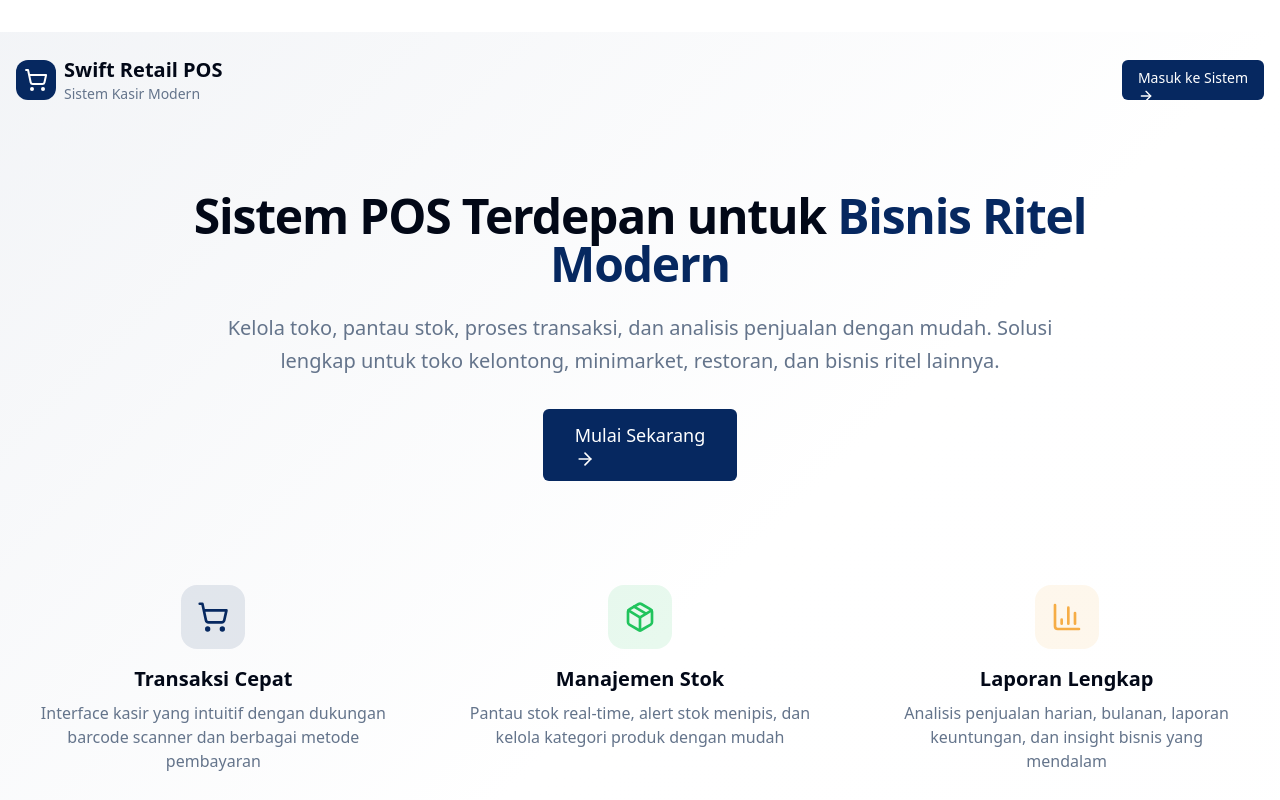
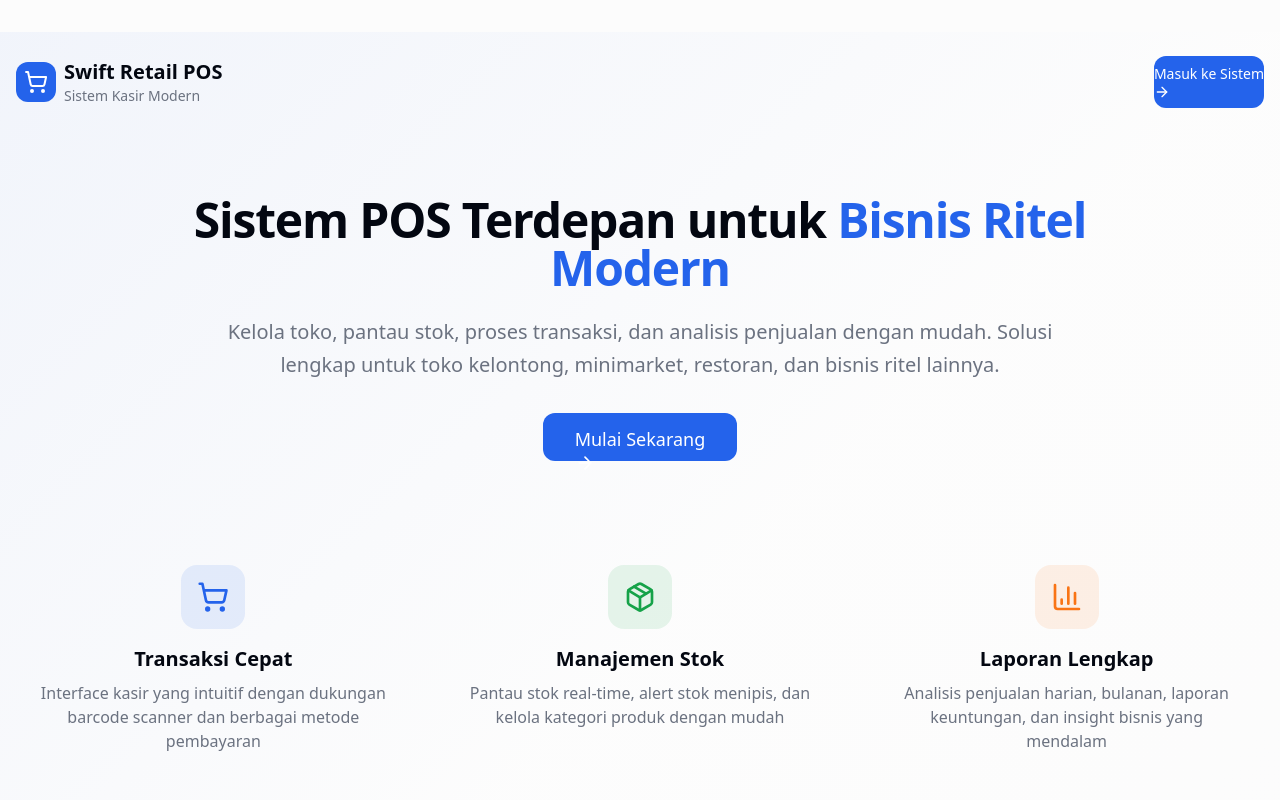
Before and after one commit to tgunawan91/akara-murka, a React (Vite) app: page / in a window 1280 px wide. Shown: the top 800 px of the page. Built offline with nearby package versions, Linux system fonts and the light colour scheme.

Commit message:
Refactor UI for tidiness
Redesign components and rewrite CSS classes to improve the overall design and tidiness of the application, making it more consistent with previous versions.

```diff
--- a/src/components/ui/button.tsx
+++ b/src/components/ui/button.tsx
@@ -5,25 +5,30 @@ import { cva, type VariantProps } from "class-variance-authority"
 import { cn } from "@/lib/utils"
 
 const buttonVariants = cva(
-  "inline-flex items-center justify-center gap-2 whitespace-nowrap rounded-md text-sm font-medium ring-offset-background transition-colors focus-visible:outline-none focus-visible:ring-2 focus-visible:ring-ring focus-visible:ring-offset-2 disabled:pointer-events-none disabled:opacity-50 [&_svg]:pointer-events-none [&_svg]:size-4 [&_svg]:shrink-0",
+  "inline-flex items-center justify-center gap-2 whitespace-nowrap rounded-lg text-sm font-medium ring-offset-background transition-all duration-300 focus-visible:outline-none focus-visible:ring-2 focus-visible:ring-ring focus-visible:ring-offset-2 disabled:pointer-events-none disabled:opacity-50 [&_svg]:pointer-events-none [&_svg]:size-4 [&_svg]:shrink-0",
   {
     variants: {
       variant: {
-        default: "bg-primary text-primary-foreground hover:bg-primary/90",
+        default: "bg-primary text-primary-foreground hover:bg-primary-hover shadow-soft hover:shadow-elegant hover:-translate-y-0.5",
         destructive:
-          "bg-destructive text-destructive-foreground hover:bg-destructive/90",
+          "bg-destructive text-destructive-foreground hover:bg-destructive/90 shadow-soft hover:shadow-elegant hover:-translate-y-0.5",
         outline:
-          "border border-input bg-background hover:bg-accent hover:text-accent-foreground",
+          "border border-input bg-background hover:bg-accent hover:text-accent-foreground hover:border-primary/50 shadow-subtle hover:shadow-soft",
         secondary:
-          "bg-secondary text-secondary-foreground hover:bg-secondary/80",
-        ghost: "hover:bg-accent hover:text-accent-foreground",
+          "bg-secondary text-secondary-foreground hover:bg-secondary/80 shadow-subtle hover:shadow-soft hover:-translate-y-0.5",
+        ghost: "hover:bg-accent hover:text-accent-foreground hover:shadow-subtle",
         link: "text-primary underline-offset-4 hover:underline",
+        success: "bg-success text-success-foreground hover:bg-success-hover shadow-soft hover:shadow-elegant hover:-translate-y-0.5",
+        warning: "bg-warning text-warning-foreground hover:bg-warning/90 shadow-soft hover:shadow-elegant hover:-translate-y-0.5",
+        premium: "bg-gradient-to-r from-primary to-primary-glow text-primary-foreground shadow-elegant hover:shadow-float hover:-translate-y-1 hover:scale-105",
+        glass: "backdrop-blur-md bg-white/10 dark:bg-black/10 border border-white/20 dark:border-white/10 text-foreground hover:bg-white/20 dark:hover:bg-black/20 shadow-float",
       },
       size: {
-        default: "h-10 px-4 py-2",
-        sm: "h-9 rounded-md px-3",
-        lg: "h-11 rounded-md px-8",
-        icon: "h-10 w-10",
+        default: "h-11 px-6 py-2",
+        sm: "h-9 rounded-lg px-4",
+        lg: "h-12 rounded-lg px-8 text-base",
+        icon: "h-11 w-11",
+        xl: "h-14 rounded-xl px-10 text-lg",
       },
     },
     defaultVariants: {
--- a/src/components/ui/card.tsx
+++ b/src/components/ui/card.tsx
@@ -9,7 +9,7 @@ const Card = React.forwardRef<
   <div
     ref={ref}
     className={cn(
-      "rounded-lg border bg-card text-card-foreground shadow-sm",
+      "rounded-xl border bg-card text-card-foreground shadow-soft hover:shadow-elegant transition-all duration-300 hover:-translate-y-1",
       className
     )}
     {...props}
--- a/src/index.css
+++ b/src/index.css
@@ -2,132 +2,164 @@
 @tailwind components;
 @tailwind utilities;
 
-/* POS System Design System - Professional retail colors and tokens */
+/* POS System Design System - Modern professional retail interface */
 
 @layer base {
   :root {
-    /* Base colors */
-    --background: 0 0% 100%;
-    --foreground: 222.2 84% 4.9%;
+    /* Base colors - Clean white background with dark text */
+    --background: 0 0% 99%;
+    --foreground: 224 71% 4%;
 
-    /* Card colors */
+    /* Card colors - Slightly off-white with subtle shadow */
     --card: 0 0% 100%;
-    --card-foreground: 222.2 84% 4.9%;
+    --card-foreground: 224 71% 4%;
 
     /* Popover colors */
     --popover: 0 0% 100%;
-    --popover-foreground: 222.2 84% 4.9%;
+    --popover-foreground: 224 71% 4%;
 
-    /* Primary brand colors - Professional blue */
-    --primary: 217 89% 20%;
+    /* Primary brand colors - Modern blue with depth */
+    --primary: 221 83% 53%;
     --primary-foreground: 0 0% 100%;
-    --primary-hover: 217 89% 25%;
+    --primary-hover: 221 83% 48%;
+    --primary-glow: 221 83% 65%;
 
-    /* Secondary colors - Light blue/gray */
-    --secondary: 217 32% 96%;
-    --secondary-foreground: 217 32% 17%;
+    /* Secondary colors - Sophisticated gray-blue */
+    --secondary: 220 14% 96%;
+    --secondary-foreground: 220 9% 46%;
 
-    /* Success colors - Green for positive actions */
-    --success: 142 71% 45%;
+    /* Success colors - Fresh green for positive actions */
+    --success: 142 76% 36%;
     --success-foreground: 0 0% 100%;
-    --success-hover: 142 71% 40%;
+    --success-hover: 142 76% 31%;
+    --success-light: 142 76% 95%;
 
-    /* Warning colors - Orange for warnings */
-    --warning: 35 91% 62%;
+    /* Warning colors - Warm orange for warnings */
+    --warning: 25 95% 53%;
     --warning-foreground: 0 0% 100%;
+    --warning-light: 25 95% 95%;
 
-    /* Muted colors */
-    --muted: 210 40% 96.1%;
-    --muted-foreground: 215.4 16.3% 46.9%;
+    /* Muted colors - Subtle gray tones */
+    --muted: 220 14% 96%;
+    --muted-foreground: 220 9% 46%;
 
-    /* Accent colors */
-    --accent: 210 40% 96.1%;
-    --accent-foreground: 222.2 47.4% 11.2%;
+    /* Accent colors - Light interaction states */
+    --accent: 220 14% 96%;
+    --accent-foreground: 220 9% 15%;
 
-    /* Destructive colors - Red for dangerous actions */
-    --destructive: 0 84.2% 60.2%;
-    --destructive-foreground: 210 40% 98%;
+    /* Destructive colors - Clear red for dangerous actions */
+    --destructive: 0 84% 60%;
+    --destructive-foreground: 0 0% 100%;
+    --destructive-light: 0 84% 95%;
 
-    /* Border and input */
-    --border: 214.3 31.8% 91.4%;
-    --input: 214.3 31.8% 91.4%;
-    --ring: 217 89% 20%;
+    /* Border and input - Refined borders */
+    --border: 220 13% 91%;
+    --input: 220 13% 91%;
+    --ring: 221 83% 53%;
 
-    /* Border radius */
-    --radius: 0.5rem;
+    /* Border radius - Consistent rounded corners */
+    --radius: 0.75rem;
 
-    /* Sidebar colors - Dark sidebar for navigation */
-    --sidebar-background: 222 47% 11%;
-    --sidebar-foreground: 210 40% 98%;
-    --sidebar-primary: 217 89% 20%;
+    /* Shadows - Professional depth */
+    --shadow-sm: 0 1px 2px 0 rgb(0 0 0 / 0.05);
+    --shadow: 0 1px 3px 0 rgb(0 0 0 / 0.1), 0 1px 2px -1px rgb(0 0 0 / 0.1);
+    --shadow-md: 0 4px 6px -1px rgb(0 0 0 / 0.1), 0 2px 4px -2px rgb(0 0 0 / 0.1);
+    --shadow-lg: 0 10px 15px -3px rgb(0 0 0 / 0.1), 0 4px 6px -4px rgb(0 0 0 / 0.1);
+    --shadow-xl: 0 20px 25px -5px rgb(0 0 0 / 0.1), 0 8px 10px -6px rgb(0 0 0 / 0.1);
+
+    /* Gradients - Subtle and elegant */
+    --gradient-primary: linear-gradient(135deg, hsl(var(--primary)), hsl(var(--primary-glow)));
+    --gradient-subtle: linear-gradient(180deg, hsl(var(--background)), hsl(var(--muted)));
+    --gradient-card: linear-gradient(145deg, hsl(var(--card)), hsl(var(--muted) / 0.3));
+
+    /* Sidebar colors - Modern dark sidebar */
+    --sidebar-background: 224 71% 4%;
+    --sidebar-foreground: 0 0% 98%;
+    --sidebar-primary: 221 83% 53%;
     --sidebar-primary-foreground: 0 0% 100%;
-    --sidebar-accent: 222 47% 15%;
-    --sidebar-accent-foreground: 210 40% 98%;
-    --sidebar-border: 222 47% 17%;
-    --sidebar-ring: 217 89% 20%;
+    --sidebar-accent: 224 71% 8%;
+    --sidebar-accent-foreground: 0 0% 98%;
+    --sidebar-border: 224 71% 12%;
+    --sidebar-ring: 221 83% 53%;
 
-    /* POS specific colors */
-    --pos-cash: 142 71% 45%;
-    --pos-card: 217 89% 20%;
-    --pos-transfer: 266 85% 58%;
-    --pos-pending: 35 91% 62%;
-    --pos-completed: 142 71% 45%;
+    /* POS specific colors - Clear transaction states */
+    --pos-cash: 142 76% 36%;
+    --pos-card: 221 83% 53%;
+    --pos-transfer: 262 83% 58%;
+    --pos-pending: 25 95% 53%;
+    --pos-completed: 142 76% 36%;
     --pos-cancelled: 0 84% 60%;
   }
 
   .dark {
-    /* Dark mode colors */
-    --background: 222 47% 11%;
-    --foreground: 210 40% 98%;
+    /* Dark mode colors - Deep, rich dark theme */
+    --background: 224 71% 4%;
+    --foreground: 0 0% 98%;
 
-    --card: 222 47% 11%;
-    --card-foreground: 210 40% 98%;
+    --card: 224 71% 6%;
+    --card-foreground: 0 0% 98%;
 
-    --popover: 222 47% 11%;
-    --popover-foreground: 210 40% 98%;
+    --popover: 224 71% 6%;
+    --popover-foreground: 0 0% 98%;
 
-    --primary: 217 89% 45%;
+    --primary: 221 83% 58%;
     --primary-foreground: 0 0% 100%;
-    --primary-hover: 217 89% 50%;
+    --primary-hover: 221 83% 63%;
+    --primary-glow: 221 83% 70%;
 
-    --secondary: 217 32% 17%;
-    --secondary-foreground: 210 40% 98%;
+    --secondary: 224 71% 10%;
+    --secondary-foreground: 0 0% 98%;
 
-    --success: 142 71% 45%;
+    --success: 142 76% 41%;
     --success-foreground: 0 0% 100%;
-    --success-hover: 142 71% 50%;
+    --success-hover: 142 76% 46%;
+    --success-light: 142 76% 15%;
 
-    --warning: 35 91% 62%;
+    --warning: 25 95% 58%;
     --warning-foreground: 0 0% 100%;
+    --warning-light: 25 95% 15%;
 
-    --muted: 217 32% 17%;
-    --muted-foreground: 215 20% 65%;
+    --muted: 224 71% 10%;
+    --muted-foreground: 0 0% 65%;
 
-    --accent: 217 32% 17%;
-    --accent-foreground: 210 40% 98%;
+    --accent: 224 71% 10%;
+    --accent-foreground: 0 0% 98%;
 
-    --destructive: 0 62% 50%;
-    --destructive-foreground: 210 40% 98%;
+    --destructive: 0 84% 65%;
+    --destructive-foreground: 0 0% 100%;
+    --destructive-light: 0 84% 15%;
 
-    --border: 217 32% 17%;
-    --input: 217 32% 17%;
-    --ring: 217 89% 45%;
+    --border: 224 71% 12%;
+    --input: 224 71% 12%;
+    --ring: 221 83% 58%;
 
-    --sidebar-background: 222 47% 8%;
-    --sidebar-foreground: 210 40% 98%;
-    --sidebar-primary: 217 89% 45%;
+    /* Shadows - Adjusted for dark mode */
+    --shadow-sm: 0 1px 2px 0 rgb(0 0 0 / 0.2);
+    --shadow: 0 1px 3px 0 rgb(0 0 0 / 0.3), 0 1px 2px -1px rgb(0 0 0 / 0.3);
+    --shadow-md: 0 4px 6px -1px rgb(0 0 0 / 0.3), 0 2px 4px -2px rgb(0 0 0 / 0.3);
+    --shadow-lg: 0 10px 15px -3px rgb(0 0 0 / 0.3), 0 4px 6px -4px rgb(0 0 0 / 0.3);
+    --shadow-xl: 0 20px 25px -5px rgb(0 0 0 / 0.3), 0 8px 10px -6px rgb(0 0 0 / 0.3);
+
+    /* Gradients - Dark mode variants */
+    --gradient-primary: linear-gradient(135deg, hsl(var(--primary)), hsl(var(--primary-glow)));
+    --gradient-subtle: linear-gradient(180deg, hsl(var(--background)), hsl(var(--muted)));
+    --gradient-card: linear-gradient(145deg, hsl(var(--card)), hsl(var(--muted) / 0.5));
+
+    --sidebar-background: 224 71% 2%;
+    --sidebar-foreground: 0 0% 98%;
+    --sidebar-primary: 221 83% 58%;
     --sidebar-primary-foreground: 0 0% 100%;
-    --sidebar-accent: 222 47% 12%;
-    --sidebar-accent-foreground: 210 40% 98%;
-    --sidebar-border: 222 47% 15%;
-    --sidebar-ring: 217 89% 45%;
+    --sidebar-accent: 224 71% 6%;
+    --sidebar-accent-foreground: 0 0% 98%;
+    --sidebar-border: 224 71% 8%;
+    --sidebar-ring: 221 83% 58%;
 
-    --pos-cash: 142 71% 45%;
-    --pos-card: 217 89% 45%;
-    --pos-transfer: 266 85% 58%;
-    --pos-pending: 35 91% 62%;
-    --pos-completed: 142 71% 45%;
-    --pos-cancelled: 0 62% 50%;
+    --pos-cash: 142 76% 41%;
+    --pos-card: 221 83% 58%;
+    --pos-transfer: 262 83% 63%;
+    --pos-pending: 25 95% 58%;
+    --pos-completed: 142 76% 41%;
+    --pos-cancelled: 0 84% 65%;
   }
 }
 
@@ -137,6 +169,133 @@
   }
 
   body {
-    @apply bg-background text-foreground;
+    @apply bg-background text-foreground font-sans antialiased;
+    font-feature-settings: "rlig" 1, "calt" 1;
+  }
+
+  /* Smooth scrolling */
+  html {
+    scroll-behavior: smooth;
   }
 }
+
+@layer components {
+  /* Enhanced card shadows and styling */
+  .card-enhanced {
+    @apply bg-card text-card-foreground rounded-xl border border-border/50 backdrop-blur-sm;
+    box-shadow: var(--shadow-md);
+    background: var(--gradient-card);
+  }
+
+  .card-enhanced:hover {
+    @apply border-border;
+    box-shadow: var(--shadow-lg);
+    transform: translateY(-2px);
+    transition: all 0.3s cubic-bezier(0.4, 0, 0.2, 1);
+  }
+
+  /* Elegant button styles */
+  .btn-primary-enhanced {
+    @apply bg-primary text-primary-foreground hover:bg-primary-hover;
+    background: var(--gradient-primary);
+    box-shadow: var(--shadow);
+    transition: all 0.3s cubic-bezier(0.4, 0, 0.2, 1);
+  }
+
+  .btn-primary-enhanced:hover {
+    box-shadow: var(--shadow-lg);
+    transform: translateY(-1px);
+  }
+
+  /* Glass effect for modern look */
+  .glass-effect {
+    @apply backdrop-blur-md bg-white/70 dark:bg-black/70 border border-white/20 dark:border-white/10;
+    box-shadow: var(--shadow-xl);
+  }
+
+  /* Smooth animations */
+  .animate-fade-in {
+    animation: fadeIn 0.5s ease-out;
+  }
+
+  .animate-slide-up {
+    animation: slideUp 0.5s ease-out;
+  }
+
+  .animate-scale-in {
+    animation: scaleIn 0.3s ease-out;
+  }
+
+  /* Interactive elements */
+  .interactive-hover {
+    @apply transition-all duration-300 ease-out;
+  }
+
+  .interactive-hover:hover {
+    @apply scale-105;
+    box-shadow: var(--shadow-lg);
+  }
+
+  /* Loading skeleton */
+  .skeleton {
+    @apply animate-pulse bg-muted rounded;
+  }
+}
+
+@layer utilities {
+  /* Custom animations */
+  @keyframes fadeIn {
+    from {
+      opacity: 0;
+      transform: translateY(20px);
+    }
+    to {
+      opacity: 1;
+      transform: translateY(0);
+    }
+  }
+
+  @keyframes slideUp {
+    from {
+      opacity: 0;
+      transform: translateY(30px);
+    }
+    to {
+      opacity: 1;
+      transform: translateY(0);
+    }
+  }
+
+  @keyframes scaleIn {
+    from {
+      opacity: 0;
+      transform: scale(0.95);
+    }
+    to {
+      opacity: 1;
+      transform: scale(1);
+    }
+  }
+
+  /* Gradient text */
+  .gradient-text {
+    background: var(--gradient-primary);
+    -webkit-background-clip: text;
+    background-clip: text;
+    -webkit-text-fill-color: transparent;
+  }
+
+  /* Modern shadows */
+  .shadow-elegant {
+    box-shadow: var(--shadow-lg);
+  }
+
+  .shadow-float {
+    box-shadow: var(--shadow-xl);
+  }
+
+  /* Smooth transitions */
+  .transition-smooth {
+    transition: all 0.3s cubic-bezier(0.4, 0, 0.2, 1);
+  }
+}
--- a/tailwind.config.js
+++ b/tailwind.config.js
@@ -100,11 +100,59 @@ export default {
 					to: {
 						height: '0'
 					}
+				},
+				'fade-in': {
+					'0%': {
+						opacity: '0',
+						transform: 'translateY(10px)'
+					},
+					'100%': {
+						opacity: '1',
+						transform: 'translateY(0)'
+					}
+				},
+				'slide-up': {
+					'0%': {
+						opacity: '0',
+						transform: 'translateY(30px)'
+					},
+					'100%': {
+						opacity: '1',
+						transform: 'translateY(0)'
+					}
+				},
+				'scale-in': {
+					'0%': {
+						opacity: '0',
+						transform: 'scale(0.95)'
+					},
+					'100%': {
+						opacity: '1',
+						transform: 'scale(1)'
+					}
+				},
+				'pulse-glow': {
+					'0%, 100%': {
+						opacity: '1'
+					},
+					'50%': {
+						opacity: '0.8'
+					}
 				}
 			},
 			animation: {
 				'accordion-down': 'accordion-down 0.2s ease-out',
-				'accordion-up': 'accordion-up 0.2s ease-out'
+				'accordion-up': 'accordion-up 0.2s ease-out',
+				'fade-in': 'fade-in 0.5s ease-out',
+				'slide-up': 'slide-up 0.5s ease-out',
+				'scale-in': 'scale-in 0.3s ease-out',
+				'pulse-glow': 'pulse-glow 2s cubic-bezier(0.4, 0, 0.6, 1) infinite'
+			},
+			boxShadow: {
+				'elegant': 'var(--shadow-lg)',
+				'float': 'var(--shadow-xl)',
+				'soft': 'var(--shadow-md)',
+				'subtle': 'var(--shadow)'
 			}
 		}
 	},
```
